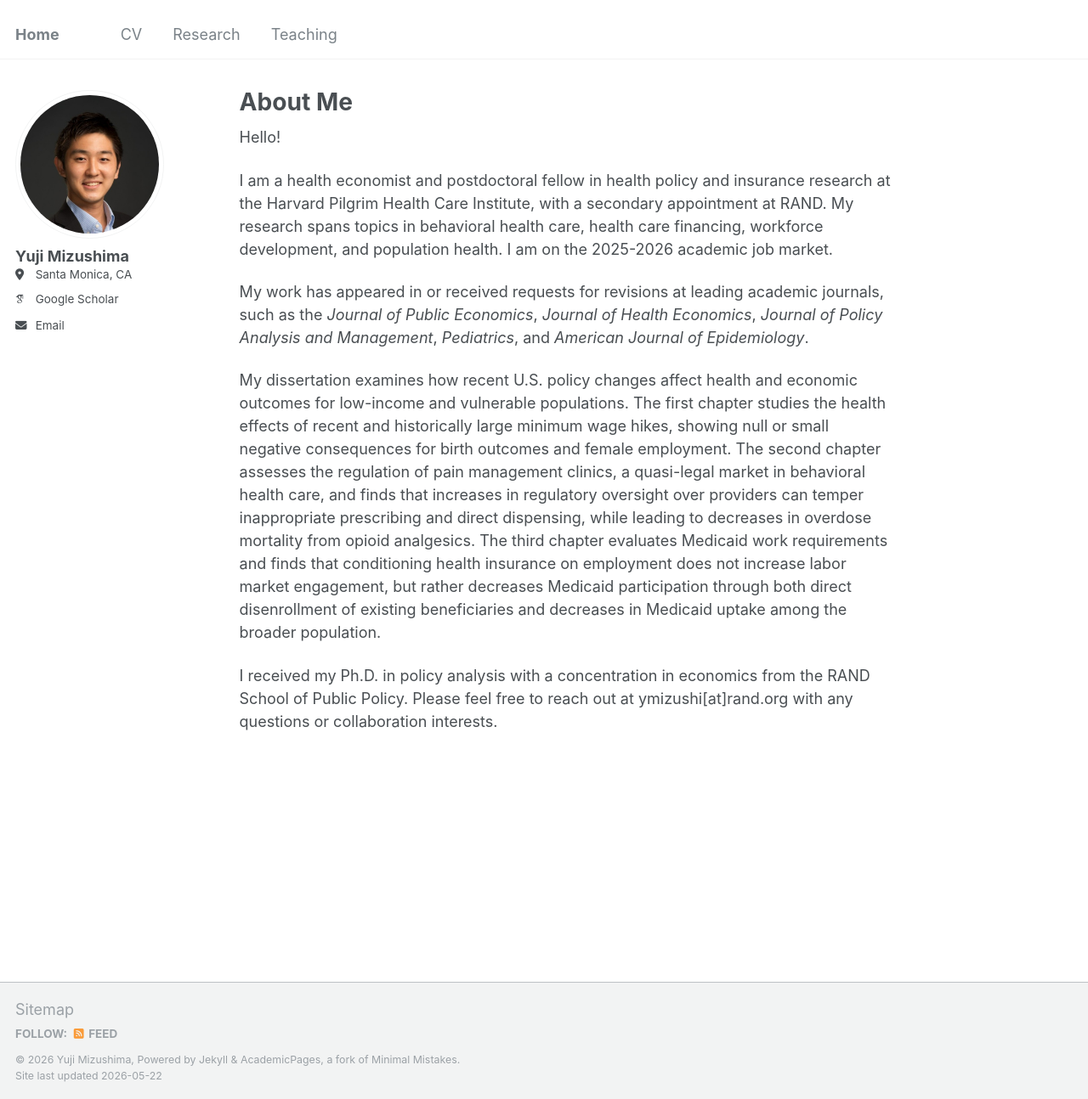
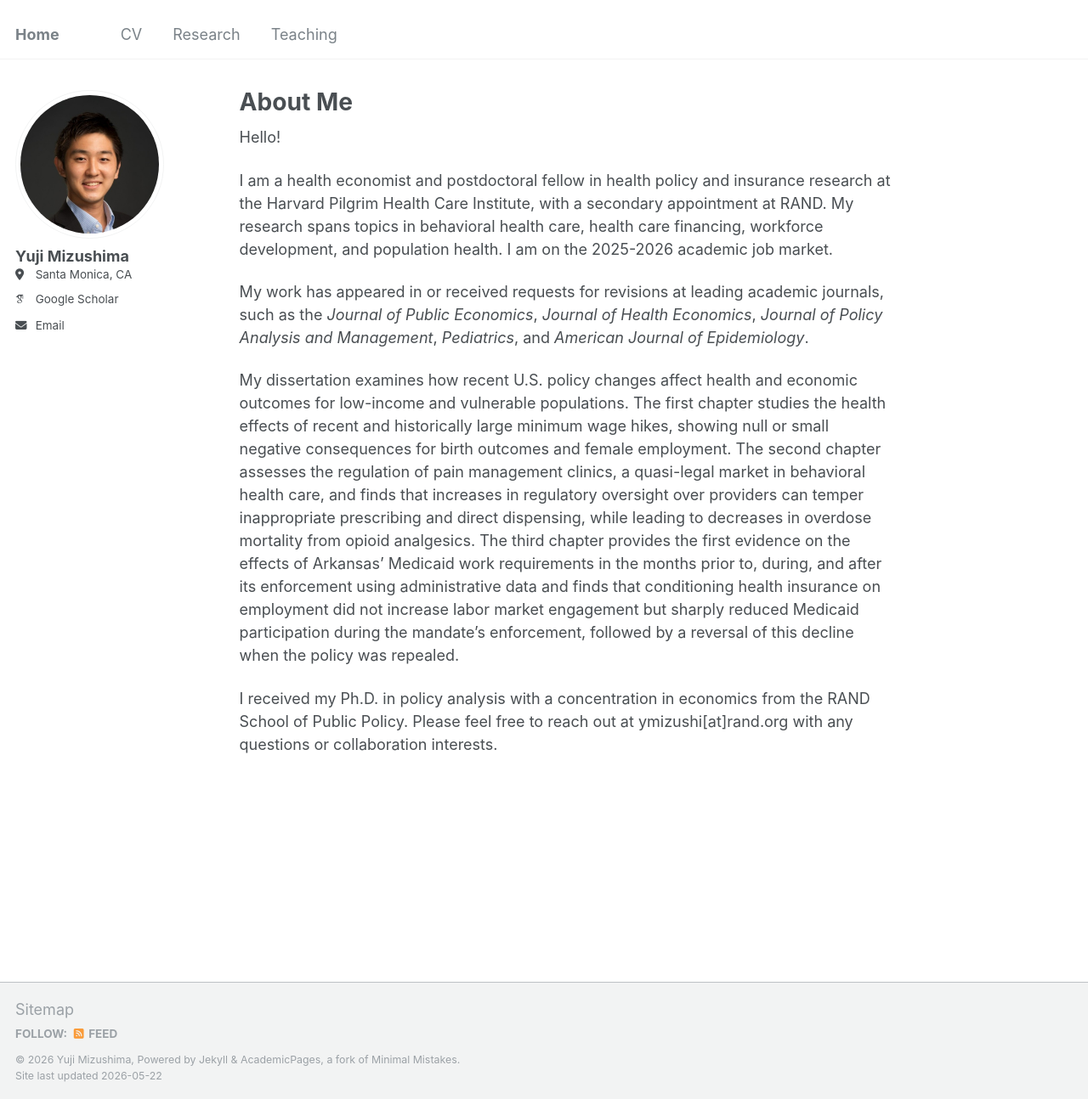
Before and after one commit to yujimizushima/yujimizushima.github.io, a Jekyll site: the page built from _pages/about.md, in a window 1280 px wide and 1294 px high. Shown: the whole window at 85% size. Built offline with Jekyll 4.4.1, drawn with Linux system fonts in a browser that asks for light colours; some web fonts are replaced.

Commit message:
Update about.md

```diff
--- a/_pages/about.md
+++ b/_pages/about.md
@@ -13,6 +13,6 @@ I am a health economist and postdoctoral fellow in health policy and insurance r
 
 My work has appeared in or received requests for revisions at leading academic journals, such as the _Journal of Public Economics_, _Journal of Health Economics_, _Journal of Policy Analysis and Management_, _Pediatrics_, and _American Journal of Epidemiology_.
 
-My dissertation examines how recent U.S. policy changes affect health and economic outcomes for low-income and vulnerable populations. The first chapter studies the health effects of recent and historically large minimum wage hikes, showing null or small negative consequences for birth outcomes and female employment. The second chapter assesses the regulation of pain management clinics, a quasi-legal market in behavioral health care, and finds that increases in regulatory oversight over providers can temper inappropriate prescribing and direct dispensing, while leading to decreases in overdose mortality from opioid analgesics. The third chapter evaluates Medicaid work requirements and finds that conditioning health insurance on employment does not increase labor market engagement, but rather decreases Medicaid participation through both direct disenrollment of existing beneficiaries and decreases in Medicaid uptake among the broader population.
+My dissertation examines how recent U.S. policy changes affect health and economic outcomes for low-income and vulnerable populations. The first chapter studies the health effects of recent and historically large minimum wage hikes, showing null or small negative consequences for birth outcomes and female employment. The second chapter assesses the regulation of pain management clinics, a quasi-legal market in behavioral health care, and finds that increases in regulatory oversight over providers can temper inappropriate prescribing and direct dispensing, while leading to decreases in overdose mortality from opioid analgesics. The third chapter provides the first evidence on the effects of Arkansas' Medicaid work requirements in the months prior to, during, and after its enforcement using administrative data and finds that conditioning health insurance on employment did not increase labor market engagement but sharply reduced Medicaid participation during the mandate's enforcement, followed by a reversal of this decline when the policy was repealed.
 
 I received my Ph.D. in policy analysis with a concentration in economics from the RAND School of Public Policy. Please feel free to reach out at ymizushi[at]rand.org with any questions or collaboration interests.
```
